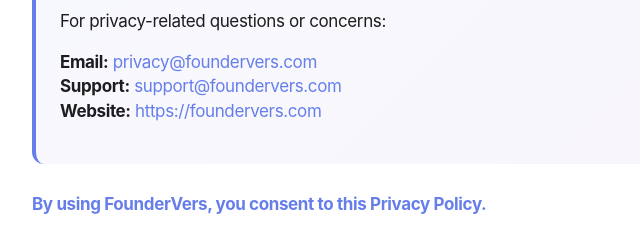
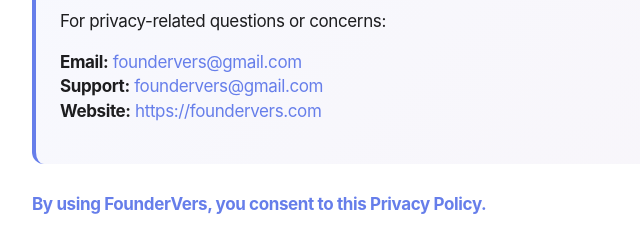
Before and after one commit to foundervers/privacy_policy_foundervers, a plain HTML site: page legal.html in a window 1280 px wide. Shown: the part 4855-5084 px from the top of the page, 268-908 px from the left. Drawn offline with Linux system fonts and the light colour scheme.

Commit message:
Update contact email addresses to Gmail

```diff
--- a/legal.html
+++ b/legal.html
@@ -531,7 +531,7 @@
                 <li><strong>Opt-out:</strong> Unsubscribe from marketing communications</li>
                 <li><strong>Restriction:</strong> Request limitations on data processing</li>
             </ul>
-            <p>To exercise these rights, contact us at: <a href="mailto:privacy@foundervers.com">privacy@foundervers.com</a></p>
+            <p>To exercise these rights, contact us at: <a href="mailto:foundervers@gmail.com">foundervers@gmail.com</a></p>
 
             <h2>💾 Data Retention</h2>
             <ul>
@@ -590,8 +590,8 @@
                 <h3>Contact Us</h3>
                 <p>For privacy-related questions or concerns:</p>
                 <p>
-                    <strong>Email:</strong> <a href="mailto:privacy@foundervers.com">privacy@foundervers.com</a><br>
-                    <strong>Support:</strong> <a href="mailto:support@foundervers.com">support@foundervers.com</a><br>
+                    <strong>Email:</strong> <a href="mailto:foundervers@gmail.com">foundervers@gmail.com</a><br>
+                    <strong>Support:</strong> <a href="mailto:foundervers@gmail.com">foundervers@gmail.com</a><br>
                     <strong>Website:</strong> <a href="https://foundervers.com" target="_blank">https://foundervers.com</a>
                 </p>
             </div>
@@ -672,7 +672,7 @@
                 <h3>Questions & Support</h3>
                 <p>For questions about our Terms, please contact us:</p>
                 <p>
-                    <strong>Email:</strong> <a href="mailto:support@foundervers.com">support@foundervers.com</a><br>
+                    <strong>Email:</strong> <a href="mailto:foundervers@gmail.com">support@foundervers.com</a><br>
                     <strong>Website:</strong> <a href="https://foundervers.com" target="_blank">https://foundervers.com</a><br>
                     <strong>Support Center:</strong> <a href="https://foundervers.com/support" target="_blank">https://foundervers.com/support</a>
                 </p>
```
